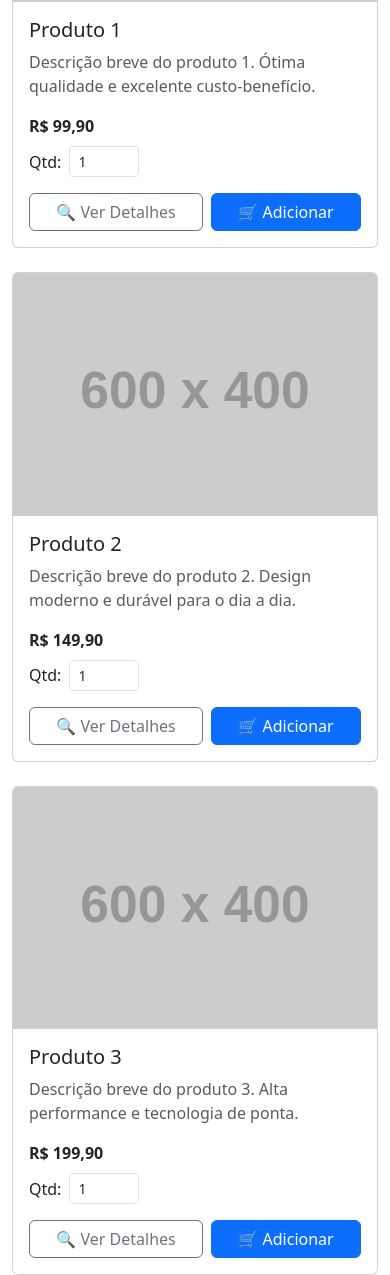
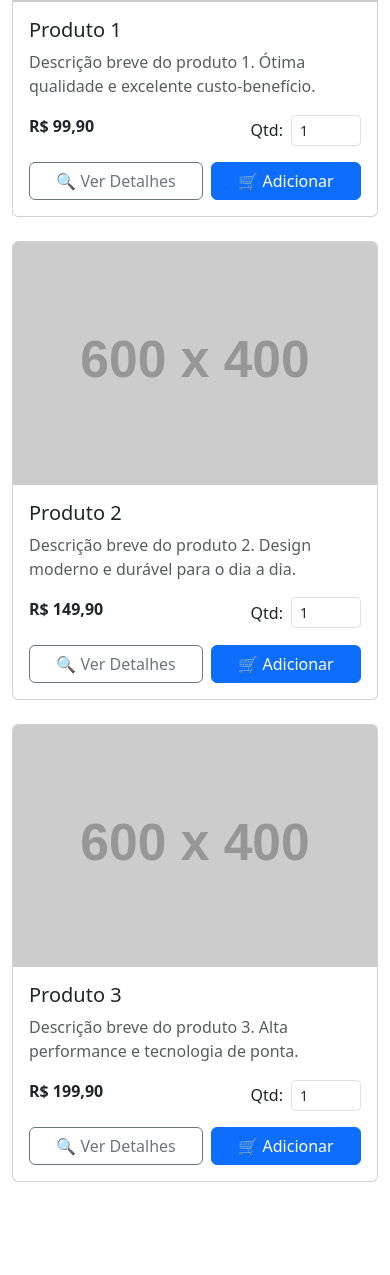
Before and after one commit to luiszampieron/senac-git-merge-example, a plain HTML site: page produtos.html in a window 390 px wide. Shown: the part 403-1678 px from the top of the page. After the commit the page ends 1609 px from the top, so only its background shows below. Drawn offline with nearby package versions, Linux system fonts and the light colour scheme; no server answers; placeholder pictures from the web are drawn by us.

Commit message:
feat: ajusta layout dos cards de produtos para melhor alinhamento e responsividade

```diff
--- a/produtos.html
+++ b/produtos.html
@@ -42,10 +42,12 @@
                     <div class="card-body d-flex flex-column">
                         <h5 class="card-title">Produto 1</h5>
                         <p class="card-text text-muted">Descrição breve do produto 1. Ótima qualidade e excelente custo-benefício.</p>
+                        <div class="d-flex align-items-center justify-content-between gap-2 mb-3">
                             <p class="fw-bold mt-auto mb-2">R$ 99,90</p>
-                        <div class="d-flex align-items-center gap-2 mb-3">
+                            <div class="d-flex align-items-center gap-2">
                                 <label for="qtd-produto1" class="form-label mb-0 text-nowrap">Qtd:</label>
                                 <input type="number" class="form-control form-control-sm" id="qtd-produto1" value="1" min="1" style="width: 70px;">
+                            </div>
                         </div>
                         <div class="d-flex gap-2 mt-auto">
                             <button class="btn btn-outline-secondary flex-grow-1"
@@ -68,10 +70,12 @@
                     <div class="card-body d-flex flex-column">
                         <h5 class="card-title">Produto 2</h5>
                         <p class="card-text text-muted">Descrição breve do produto 2. Design moderno e durável para o dia a dia.</p>
+                        <div class="d-flex align-items-center justify-content-between gap-2 mb-3">
                             <p class="fw-bold mt-auto mb-2">R$ 149,90</p>
-                        <div class="d-flex align-items-center gap-2 mb-3">
+                            <div class="d-flex align-items-center gap-2">
                                 <label for="qtd-produto2" class="form-label mb-0 text-nowrap">Qtd:</label>
                                 <input type="number" class="form-control form-control-sm" id="qtd-produto2" value="1" min="1" style="width: 70px;">
+                            </div>
                         </div>
                         <div class="d-flex gap-2 mt-auto">
                             <button class="btn btn-outline-secondary flex-grow-1"
@@ -94,10 +98,12 @@
                     <div class="card-body d-flex flex-column">
                         <h5 class="card-title">Produto 3</h5>
                         <p class="card-text text-muted">Descrição breve do produto 3. Alta performance e tecnologia de ponta.</p>
+                        <div class="d-flex align-items-center justify-content-between gap-2 mb-3">
                             <p class="fw-bold mt-auto mb-2">R$ 199,90</p>
-                        <div class="d-flex align-items-center gap-2 mb-3">
+                            <div class="d-flex align-items-center gap-2">
                                 <label for="qtd-produto3" class="form-label mb-0 text-nowrap">Qtd:</label>
                                 <input type="number" class="form-control form-control-sm" id="qtd-produto3" value="1" min="1" style="width: 70px;">
+                            </div>
                         </div>
                         <div class="d-flex gap-2 mt-auto">
                             <button class="btn btn-outline-secondary flex-grow-1"
```
Lines whose indentation alone changed are shown as unchanged.
